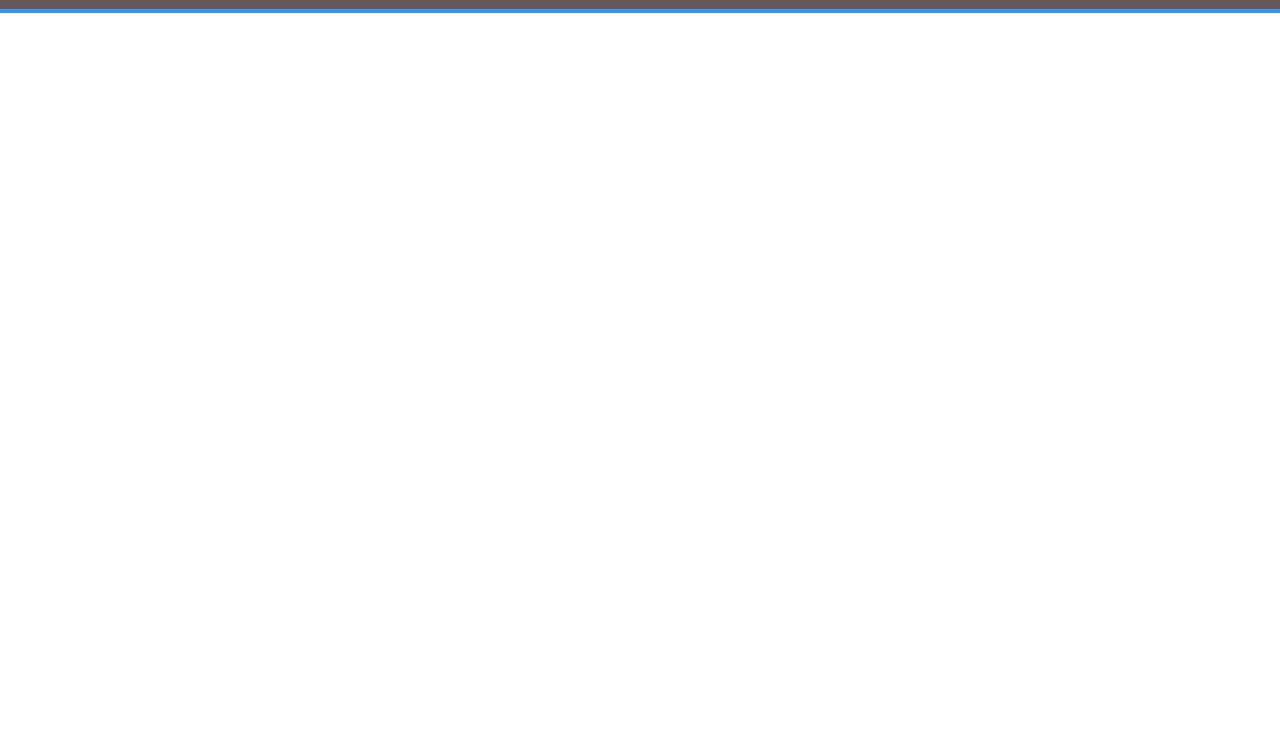
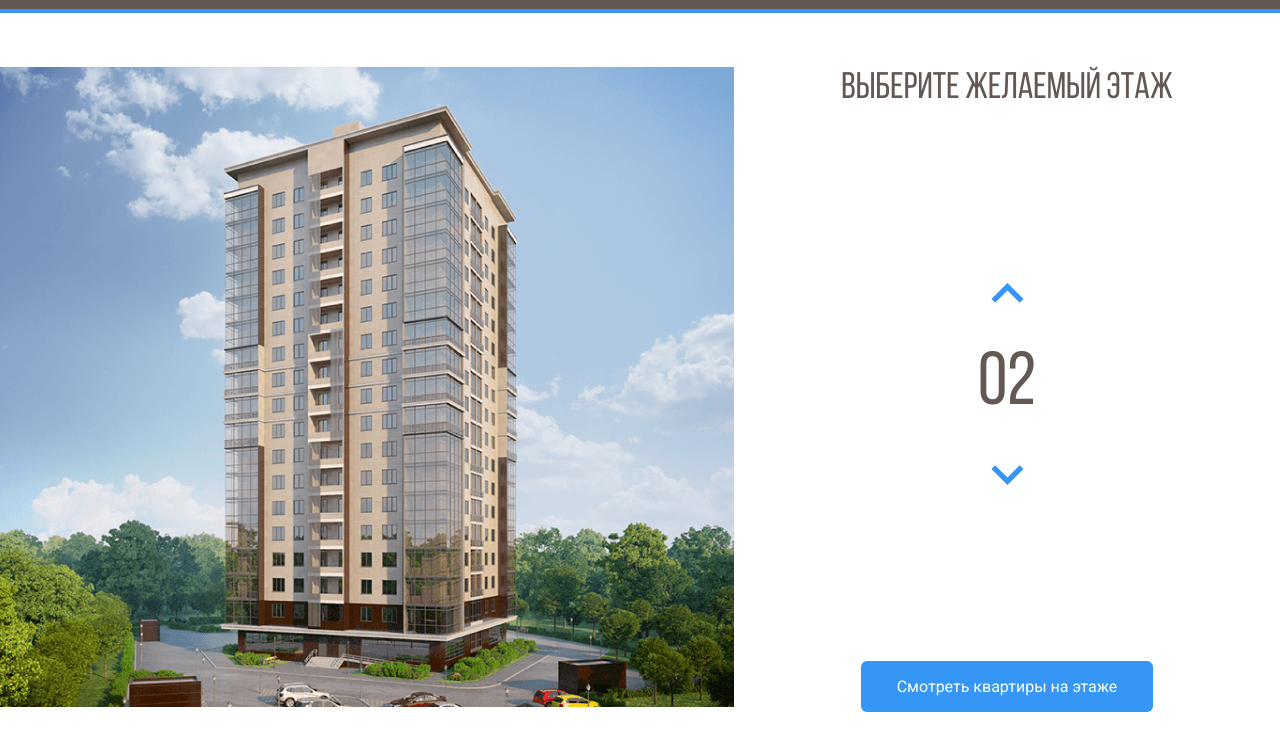
Before and after one commit to ArtMihaylenko/melody, a plain HTML site: page index.html in a window 1280 px wide. Shown: the part 52-800 px from the top of the page. Drawn offline with Linux system fonts and the light colour scheme.

Commit message:
Add files via upload

```diff
--- a/css/style.css
+++ b/css/style.css
@@ -1,3 +1,11 @@
+@font-face {
+    font-family: 'Bebas Neue Regular';
+    src: local('Bebas Neue Regular'), local('BebasNeueRegular'),
+        url('../fonts/BebasNeueRegular.woff2') format('woff2'),
+        url('../fonts/BebasNeueRegular.woff') format('woff');
+    font-display: swap;
+}
+
 * {
   box-sizing: border-box;
 }
@@ -48,3 +56,71 @@ body {
   text-decoration: none;
   color: #fff;
 }
+.main {
+  max-width: 1280px;
+  margin: auto;
+  padding-top: 54px;
+  display: flex;
+}
+.home-image path {
+  opacity: 0;
+  cursor: pointer;
+}
+.home-image path:hover {
+  opacity: 1;
+}
+.floor-info {
+  flex-grow: 1;
+  text-align: center;
+  display: flex;
+  flex-direction: column;
+  align-items: center;
+  justify-content: space-between;
+}
+.counter-group {
+  display: flex;
+  flex-direction: column;
+  align-items: center;
+}
+.counter-button {
+  background-color: #fff;
+  border: none;
+  cursor: pointer;
+}
+.counter-arrow-down {
+  transform: rotateX(180deg);
+}
+.main-title {
+  font-family: "Bebas Neue Regular", serif;
+  font-weight: normal;
+  font-size: 37px;
+  line-height: 44px;
+  text-align: center;
+  text-transform: uppercase;
+  color: #635854;
+  margin: 0;
+}
+.counter {
+  font-family: "Bebas Neue Regular", serif;
+  color: #635854;
+  font-size: 75px;
+  margin-top: 35px;
+  margin-bottom: 35px;
+}
+.button {
+  display: flex;
+  flex-direction: row;
+  align-items: flex-start;
+  padding: 16px 36px;
+  border-radius: 6px;
+  cursor: pointer;
+}
+.button-primary {
+  background-color: #3596F5;
+  color: #fff;
+  border: none;
+  font-family: Roboto;
+  font-size: 16px;
+  line-height: 19px;
+  text-align: center;
+}
--- a/index.html
+++ b/index.html
@@ -50,5 +50,51 @@
     </div>
     <!-- /.navbar -->
   </header>
+  <main class="main">
+    <div class="main-image">
+      <svg class="home-image"
+      width="734" height="640" viewBox="0 0 734 640" fill="none" xmlns="http://www.w3.org/2000/svg" xmlns:xlink="http://www.w3.org/1999/xlink">
+      <rect width="734" height="640" fill="url(#pattern0)"/>
+      <defs>
+      <pattern id="pattern0" patternContentUnits="objectBoundingBox" width="1" height="1">
+      <use xlink:href="#image0" transform="translate(-0.00408719) scale(0.0013624 0.0015625)"/>
+      </pattern>
+      <image id="image0" width="740" height="640" xlink:href="img/home.png"/>
+      </defs>
+      <path d="M222 534L442.8 542L512 528.3V550L443.5 569.7L222 558.7V534Z" fill="#3595F6" fill-opacity="0.75"/>
+      <path d="M223 533V508L443.3 511.3L513 508V528L443.7 541L223 533Z" fill="#3595F6" fill-opacity="0.75"/>
+      <path d="M223 507V482H444H513V505L445 512L223 507Z" fill="#3595F6" fill-opacity="0.75"/>
+      <path d="M223 483V458L444.3 454.3L512 461V483H444" fill="#3595F6" fill-opacity="0.75"/>
+      <path d="M223 457V431L444.5 427.7L513 438.7V460L444 453.3L223 457Z" fill="#3595F6" fill-opacity="0.75"/>
+      <path d="M222 430V406.3L443 394L514 417V438.3L443 426L222 430Z" fill="#3595F6" fill-opacity="0.75"/>
+      <path d="M222 408V383L444.2 366.7L514 395.3V416L443.7 394.3L222 408Z" fill="#3595F6" fill-opacity="0.75"/>
+      <path d="M222 383V358L444.5 337.7L514 374.3V395L442 366.3L222 383Z" fill="#3595F6" fill-opacity="0.75"/>
+      <path d="M222 357V333L445 308.3L514 352.3V374L444.7 336L222 357Z" fill="#3595F6" fill-opacity="0.75"/>
+      <path d="M222 332V308L444.5 279.3L514 330.3V351L443.7 308.7L222 332Z" fill="#3595F6" fill-opacity="0.75"/>
+      <path d="M221 308V284L443.3 251L514 310.3V330L444 279.3L221 308Z" fill="#3595F6" fill-opacity="0.75"/>
+      <path d="M222 283V259L443.2 224L513 288V309L444.3 250.7L222 283Z" fill="#3595F6" fill-opacity="0.75"/>
+      <path d="M222 259V234L444.3 196L513 266.3V287L444 223L222 259Z" fill="#3595F6" fill-opacity="0.75"/>
+      <path d="M222 233V208L442.8 164.3L513 243.3V266L444 192.7L222 233Z" fill="#3595F6" fill-opacity="0.75"/>
+      <path d="M223 209V184L443 136L513 221V244L442.3 164.7L223 209Z" fill="#3595F6" fill-opacity="0.75"/>
+      <path d="M222 184V159L441.8 107L513 199.3V222L443.3 135.7L222 184Z" fill="#3595F6" fill-opacity="0.75"/>
+      <path d="M221 159V133L443 76.3L512 178V199L442.7 107.3L221 159Z" fill="#3595F6" fill-opacity="0.75"/>
+      </svg>
+    </div>
+    <!-- /.main-image -->
+    <div class="floor-info">
+      <h2 class="main-title">Выберите желаемый этаж</h2>
+      <div class="counter-group">
+      <button class="counter-button counter-up">
+        <img src="img/arrow.svg" alt="arrow-up" class="counter-arrow counter-arrow-up">
+      </button>
+      <span class="counter">02</span>
+      <button class="counter-button counter-down">
+        <img src="img/arrow.svg" alt="arrow-down" class="counter-arrow counter-arrow-down">
+      </button>
+      </div>
+      <button class="button button-primary">Смотреть  квартиры на этаже</button>
+    </div>
+    <!-- /.floor-info -->
+  </main>
 </body>
 </html>
```
Also changed, not shown: fonts/BebasNeueRegular.woff (added), fonts/BebasNeueRegular.woff2 (added), img/arrow.svg (added), img/home.png (added).
